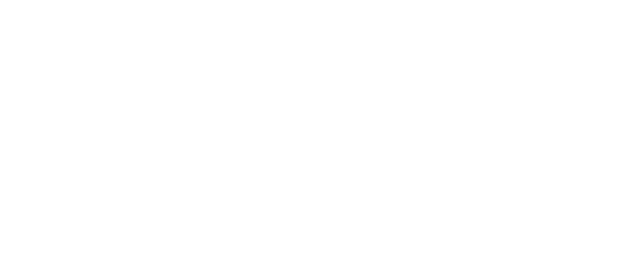
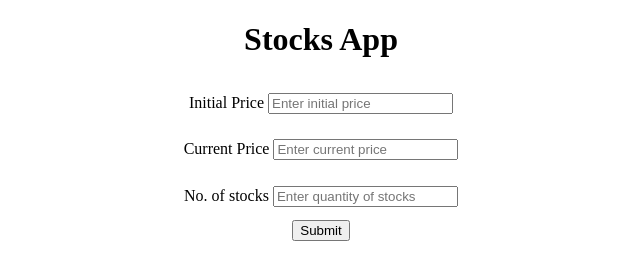
Before and after one commit to sumitsaurabh927/Mark-14-stock-app, a plain HTML site: page index.html in a window 1280 px wide. Shown: the whole page, without its empty margins (319-959 px from the left). Drawn offline with Linux system fonts and the light colour scheme.

Commit message:
done with html

```diff
--- a/index.html
+++ b/index.html
@@ -1,12 +1,34 @@
 <!DOCTYPE html>
 <html lang="en">
+
 <head>
     <meta charset="UTF-8">
     <meta http-equiv="X-UA-Compatible" content="IE=edge">
     <meta name="viewport" content="width=device-width, initial-scale=1.0">
+    <link rel="stylesheet" href="./styles.css">
+
     <title>Stock Profit</title>
 </head>
+
 <body>
+    <h1>Stocks App</h1>
 
+
+    <div>
+        <label for="">Initial Price
+            <input type="number" placeholder="Enter initial price">
+        </label>
+        <label for="">Current Price
+            <input type="number" placeholder="Enter current price">
+        </label>
+        <label for="">No. of stocks
+            <input type="number" placeholder="Enter quantity of stocks">
+        </label>
+    </div>
+    <button id="btn">Submit</button>
+
+    <p id="output"></p>
 </body>
+<script src="./app.js"></script>
+
 </html>
--- a/styles.css
+++ b/styles.css
@@ -0,0 +1,7 @@
+body{
+    text-align: center;
+}
+label{
+    display: block;
+    padding: 0.8rem ;
+}
```
